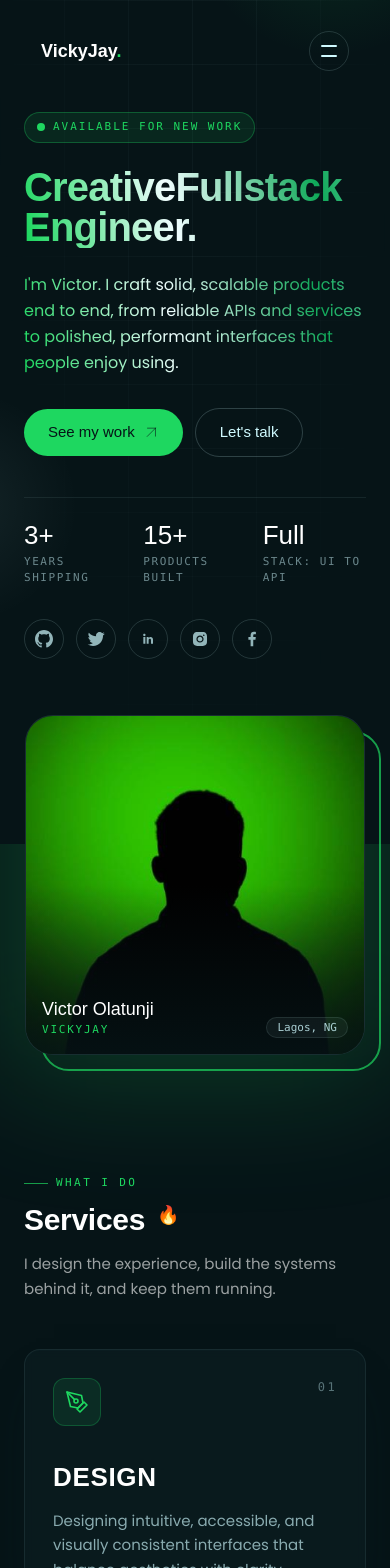
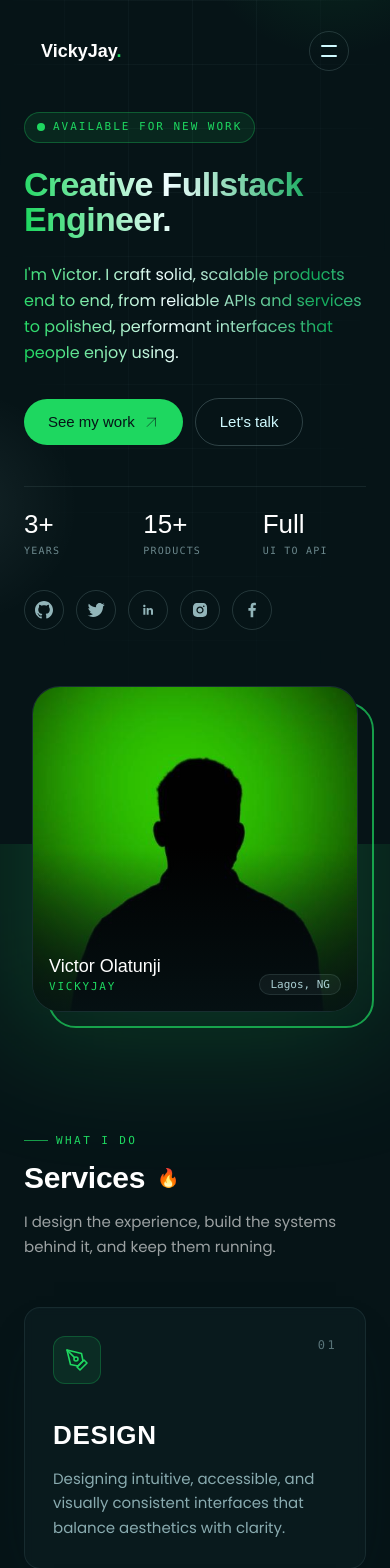
Before and after one commit to Victorola-coder/VickyJay, a React (Vite) app: page / in a window 390 px wide. Shown: the top 1568 px of the page. Built offline with nearby package versions, Linux system fonts and the light colour scheme; a web font is replaced by a local one.

Commit message:
fix: make layout responsive down to 360px and balance the services grid

```diff
--- a/src/components/contact.jsx
+++ b/src/components/contact.jsx
@@ -56,7 +56,7 @@ const Contact = () => {
   return (
     <section id="contact" className="section-x mt-28 scroll-mt-28 lg:mt-40">
       <Reveal>
-        <div className="card relative overflow-hidden px-6 py-14 text-center md:px-12 md:py-20">
+        <div className="card relative overflow-hidden px-5 py-12 text-center sm:px-6 md:px-12 md:py-20">
           {/* glows */}
           <div className="pointer-events-none absolute -left-24 -top-24 h-72 w-72 rounded-full bg-mint/15 blur-3xl" />
           <div className="pointer-events-none absolute -bottom-24 -right-24 h-72 w-72 rounded-full bg-ice/10 blur-3xl" />
--- a/src/components/experience.jsx
+++ b/src/components/experience.jsx
@@ -28,13 +28,13 @@ const Experience = () => {
         </div>
 
         {/* Timeline */}
-        <ol className="relative border-l border-line pl-8 md:pl-10">
+        <ol className="relative border-l border-line pl-6 md:pl-10">
           {EXPERIENCE_DATA.map((exp, index) => {
             const current = isCurrent(exp.period);
             return (
               <li key={`${exp.company}-${index}`} className="relative pb-10 last:pb-0">
                 {/* dot */}
-                <span className="absolute -left-[calc(2rem+6px)] top-6 flex h-3 w-3 md:-left-[calc(2.5rem+6px)]">
+                <span className="absolute -left-[calc(1.5rem+6px)] top-6 flex h-3 w-3 md:-left-[calc(2.5rem+6px)]">
                   {current && (
                     <span className="absolute inline-flex h-full w-full rounded-full bg-mint animate-ping2" />
                   )}
@@ -46,7 +46,7 @@ const Experience = () => {
                 </span>
 
                 <Reveal delay={index * 0.08}>
-                  <article className="card card-hover p-6 md:p-7">
+                  <article className="card card-hover p-5 md:p-7">
                     <div className="flex flex-wrap items-center justify-between gap-x-4 gap-y-2">
                       <h3 className="font-clashbold text-[20px] font-semibold text-white md:text-[22px]">
                         {exp.company}
--- a/src/components/hero.jsx
+++ b/src/components/hero.jsx
@@ -3,9 +3,9 @@ import Socials from "./socials";
 import { Arrow } from "./svgs";
 
 const STATS = [
-  { value: "3+", label: "Years shipping" },
-  { value: "15+", label: "Products built" },
-  { value: "Full", label: "Stack: UI to API" },
+  { value: "3+", label: "Years" },
+  { value: "15+", label: "Products" },
+  { value: "Full", label: "UI to API" },
 ];
 
 const container = {
@@ -25,7 +25,7 @@ const Hero = () => {
           variants={container}
           initial="hidden"
           animate="show"
-          className="flex flex-col items-start"
+          className="flex min-w-0 flex-col items-start"
         >
           <motion.span
             variants={item}
@@ -40,9 +40,9 @@ const Hero = () => {
 
           <motion.h1
             variants={item}
-            className="gradientText mt-6 font-clashbold font-semibold text-[40px] leading-[1.02] tracking-[-0.02em] sm:text-[52px] md:text-[64px] lg:text-[72px] xl:text-[80px]"
+            className="gradientText mt-6 font-clashbold font-semibold text-[34px] leading-[1.05] tracking-[-0.02em] min-[400px]:text-[42px] sm:text-[52px] md:text-[64px] lg:text-[72px] xl:text-[80px]"
           >
-            Creative
+            Creative{" "}
             <br className="hidden sm:block" />
             Fullstack Engineer.
           </motion.h1>
@@ -72,7 +72,7 @@ const Hero = () => {
                 <p className="font-clashbold text-[26px] leading-none text-white md:text-[32px]">
                   {s.value}
                 </p>
-                <p className="mt-1.5 font-mono text-[11px] uppercase tracking-[0.14em] text-ice/50">
+                <p className="mt-1.5 font-mono text-[10px] uppercase tracking-[0.12em] text-ice/50 sm:text-[11px] sm:tracking-[0.14em]">
                   {s.label}
                 </p>
               </div>
@@ -89,7 +89,7 @@ const Hero = () => {
           initial={{ opacity: 0, scale: 0.94, rotate: -2 }}
           animate={{ opacity: 1, scale: 1, rotate: 0 }}
           transition={{ duration: 0.9, ease: [0.22, 1, 0.36, 1], delay: 0.25 }}
-          className="relative mx-auto w-full max-w-[340px] lg:max-w-[420px] lg:justify-self-end"
+          className="relative mx-auto w-[calc(100%-1rem)] max-w-[340px] lg:max-w-[420px] lg:justify-self-end"
         >
           {/* glow */}
           <div className="absolute -inset-6 -z-10 rounded-[40px] bg-mint/20 blur-3xl" />
--- a/src/components/projects.jsx
+++ b/src/components/projects.jsx
@@ -72,10 +72,10 @@ const ProjectCard = ({ project, index }) => {
 
       <div className="flex flex-1 flex-col p-5 md:p-6">
         <div className="flex items-baseline justify-between gap-3">
-          <h3 className="font-clashbold text-[20px] font-semibold text-white md:text-[22px]">
+          <h3 className="min-w-0 font-clashbold text-[20px] font-semibold text-white md:text-[22px]">
             {project.name}
           </h3>
-          <span className="truncate font-mono text-[11px] text-ice/40">
+          <span className="max-w-[45%] shrink-0 truncate font-mono text-[11px] text-ice/40">
             {hostOf(project.link)}
           </span>
         </div>
--- a/src/components/section-heading.jsx
+++ b/src/components/section-heading.jsx
@@ -5,10 +5,10 @@ const SectionHeading = ({ eyebrow, title, sub, emoji, align = "left" }) => {
   return (
     <Reveal className={center ? "flex flex-col items-center text-center" : ""}>
       {eyebrow && <span className="eyebrow">{eyebrow}</span>}
-      <h2 className="section-title mt-3 flex items-center gap-3">
+      <h2 className="section-title mt-3">
         {title}
         {emoji && (
-          <span className="text-[0.6em] animate-bounce" aria-hidden>
+          <span className="ml-3 inline-block text-[0.6em] animate-bounce" aria-hidden>
             {emoji}
           </span>
         )}
--- a/src/components/services.jsx
+++ b/src/components/services.jsx
@@ -40,7 +40,11 @@ const Services = () => {
 
       <div className="mt-12 grid gap-5 md:grid-cols-2 lg:grid-cols-3 lg:gap-6">
         {SERVICES_DATA.map((service, index) => (
-          <Reveal key={service.title} delay={index * 0.1}>
+          <Reveal
+            key={service.title}
+            delay={index * 0.1}
+            className={index === SERVICES_DATA.length - 1 && SERVICES_DATA.length % 2 === 1 ? "md:col-span-2 lg:col-span-1" : ""}
+          >
             <motion.article
               whileHover={{ y: -4 }}
               transition={{ type: "spring", stiffness: 260, damping: 22 }}
```
